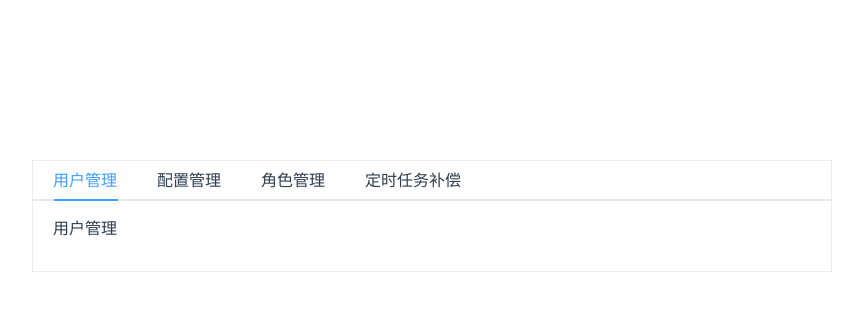
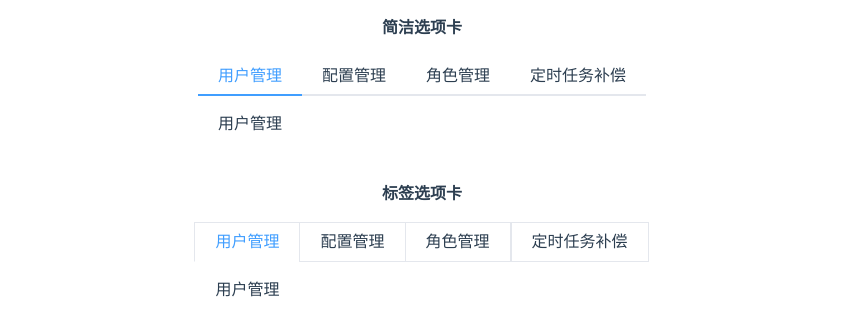
Before and after one commit to yinhaiying/y-ui, a Vue app: page / in a window 1280 px wide. Shown: the top 336 px of the page, without its empty margins (268-1131 px from the left). Built offline with nearby package versions, Linux system fonts and the light colour scheme.

Commit message:
feature:使用type设置选项卡样式，暴漏click方法

```diff
--- a/src/App.vue
+++ b/src/App.vue
@@ -25,12 +25,12 @@ export default {
 <style lang="scss">
 @import "./styles/reset.scss";
 #app {
-  width:800px;
+  // width:800px;
   font-family: Avenir, Helvetica, Arial, sans-serif;
   -webkit-font-smoothing: antialiased;
   -moz-osx-font-smoothing: grayscale;
   color: #2c3e50;
-  margin-top: 160px;
-  margin-left:300px;
+  // margin-top: 160px;
+  margin-left:100px;
 }
 </style>
--- a/src/example/tabs.vue
+++ b/src/example/tabs.vue
@@ -2,7 +2,9 @@
   <div>
     <!-- <y-tabs selected = "first" @update:selected="handleClick"> -->
       <!-- 事件名字为update:xxx   xxx为定义的属性值 那么就可以直接使用.sync修饰符 -->
-    <y-tabs :selected.sync = "activeName">
+      <div class = "item">
+        <h2>简洁选项卡</h2>
+        <y-tabs :selected = "activeName" @click = "handleClick">
           <y-tabs-nav>
             <y-tabs-item label = "用户管理" name = "first">用户管理</y-tabs-item>
             <y-tabs-item label="配置管理" name = "secode">配置管理</y-tabs-item>
@@ -16,6 +18,25 @@
             <y-tabs-pane label="定时任务补偿" name = "fourth">定时任务补偿</y-tabs-pane>
           </y-tabs-content>
         </y-tabs>
+      </div>
+
+    <div class = "item">
+      <h2>标签选项卡</h2>
+      <y-tabs :selected.sync = "activeName" type = "card">
+        <y-tabs-nav>
+          <y-tabs-item label = "用户管理" name = "first">用户管理</y-tabs-item>
+          <y-tabs-item label="配置管理" name = "secode">配置管理</y-tabs-item>
+          <y-tabs-item label="角色管理" name = "third">角色管理</y-tabs-item>
+          <y-tabs-item label="定时任务补偿" name = "fourth">定时任务补偿</y-tabs-item>
+        </y-tabs-nav>
+        <y-tabs-content>
+          <y-tabs-pane label = "用户管理" name = "first">用户管理</y-tabs-pane>
+          <y-tabs-pane label="配置管理" name = "secode">配置管理</y-tabs-pane>
+          <y-tabs-pane label="角色管理" name = "third">角色管理</y-tabs-pane>
+          <y-tabs-pane label="定时任务补偿" name = "fourth">定时任务补偿</y-tabs-pane>
+        </y-tabs-content>
+      </y-tabs>
+    </div>
 
   </div>
 </template>
@@ -27,10 +48,28 @@
       return {
         activeName:'first'
       }
+    },
+    methods:{
+      handleClick(tab){
+        console.log(tab)
       }
+    }
+
   }
 </script>
 
 <style lang="scss" scoped>
-
+.item{
+  margin:20px;
+  display:flex;
+  justify-content:center;
+  align-items: center;
+  flex-direction: column;
+  // border:1px solid #ddd;
+  h2{
+    margin-bottom:20px;
+    font-size:16px;
+    font-weight: bold;
+  }
+}
 </style>
--- a/src/packages/Tabs/tabs-item.vue
+++ b/src/packages/Tabs/tabs-item.vue
@@ -1,5 +1,5 @@
 <template>
-  <div class = "y-tabs-item" @click = "xxx" :class = "classes" ref = "tabsItem">
+  <div class = "y-tabs-item" @click = "onClick" :class = "classes" ref = "tabsItem">
     <slot></slot>
   </div>
 </template>
@@ -7,7 +7,7 @@
 <script>
 export default {
   name:'y-tabs-item',
-  inject:['eventBus'],
+  inject:['eventBus','type'],
   data(){
     return {
       active:false
@@ -27,13 +27,14 @@ export default {
   computed:{
     classes(){
       return {
-        "is-active":this.active
+        "is-active":this.active,
+        "y-tabs-item--type":this.type
       }
     }
   },
   methods:{
-    xxx(){
-      this.eventBus.$emit('update:selected',{name:this.name,vm:this})
+    onClick(){
+      this.eventBus.$emit('update:selected',{name:this.name,vm:this});
     }
   }
 }
@@ -42,14 +43,21 @@ export default {
 <style lang="scss" scoped>
 .y-tabs-item{
   flex-shrink: 0;
-  margin:0 20px;
-  // box-sizing:border-box;
+  padding:0 20px;
+  box-sizing:border-box;
   cursor:pointer;
   display:flex;
   align-items:center;
   height:100%;
   &.is-active{
     color:#409eff;
+    border-bottom-color:transparent;
+  }
+  &--type{
+    border:1px solid #e4e7ed;
+    &:not(:first-child):not(:last-child){
+      margin-left:-1px;
+    }
   }
 }
 </style>
--- a/src/packages/Tabs/tabs-nav.vue
+++ b/src/packages/Tabs/tabs-nav.vue
@@ -1,6 +1,6 @@
 <template>
-  <div class = "y-tabs-nav">
-    <div class="y-tabs__active-bar" :style = "barStyle"></div>
+  <div class = "y-tabs-nav" :class = "navClass">
+    <div class="y-tabs__active-bar" :style = "barStyle" ></div>
     <slot></slot>
   </div>
 </template>
@@ -8,7 +8,7 @@
 <script>
 export default {
   name:'y-tabs-nav',
-  inject:['eventBus'],
+  inject:['eventBus','type'],
   data(){
     return {
       offsetLeft:0,
@@ -30,7 +30,11 @@ export default {
         width:this.width + 'px',
         transform:`translateX(${this.offsetLeft}px)`
       }
-
+    },
+    navClass(){
+      return {
+        'y-tabs-nav--type':this.type
+      }
     }
   }
 }
@@ -44,6 +48,14 @@ $nav-height:40px;
   justify-content: flex-start;
   align-items: center;
   position:relative;
+  &--type{
+    & > .y-tabs__active-bar{
+      display:none;
+    }
+    &:after{
+      height:0 !important;
+    }
+  }
   &:after{
     content: "";
     position: absolute;
--- a/src/packages/Tabs/tabs.vue
+++ b/src/packages/Tabs/tabs.vue
@@ -1,5 +1,5 @@
 <template>
-  <div class = "y-tabs">
+  <div class = "y-tabs" :class = "tabClass">
     <slot></slot>
   </div>
 </template>
@@ -22,6 +22,9 @@ export default {
         };
         return true;
       }
+    },
+    type:{
+      type:String
     }
   },
   data(){
@@ -31,7 +34,8 @@ export default {
   },
   provide(){
     return {
-      eventBus:this.eventBus
+      eventBus:this.eventBus,
+      type:this.type
     }
   },
   mounted(){
@@ -40,19 +44,34 @@ export default {
       if(vm.$options.name === 'y-tabs-nav'){
         vm.$children.forEach((child) => {
           if(child.$options.name === 'y-tabs-item' && child.name === this.selected ){
-            this.eventBus.$emit('update:selected',{name:this.selected,vm:child})
+            // eventBus是另外通过new Vue的可以生成用来通信的。但是无法在这个上面$emit然后进行接收。
+            this.eventBus.$emit('update:selected',{
+              name:this.selected,
+              vm:child,
+            });
           }
         })
       }
     })
-
+  },
+  created(){
+    // 这里监听事件是为了向外面暴漏click事件
+    this.eventBus.$on('update:selected',({name,vm}) => {
+      this.$emit('click',this)
+    });
+  },
+  computed:{
+    tabClass(){
+      return {
+        "y-tab--type":this.type
+      }
+    }
   }
 }
 </script>
 
 <style lang="scss" scoped>
 .y-tabs{
-  border:1px solid #ebebeb;
-  // box-sizing: border-box;
+  // border:1px solid #ebebeb;
 }
 </style>
```
Lines whose indentation alone changed are shown as unchanged.
